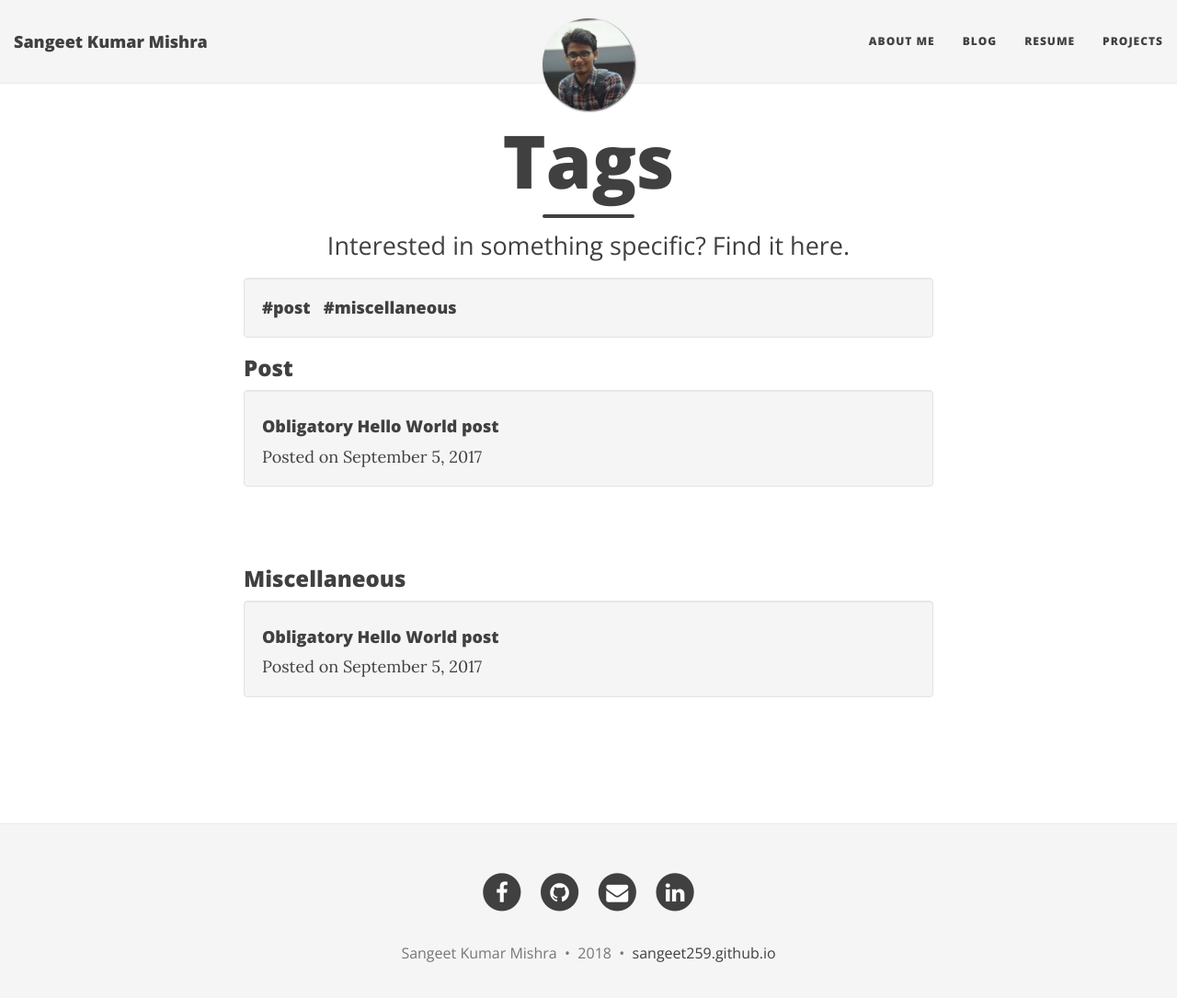
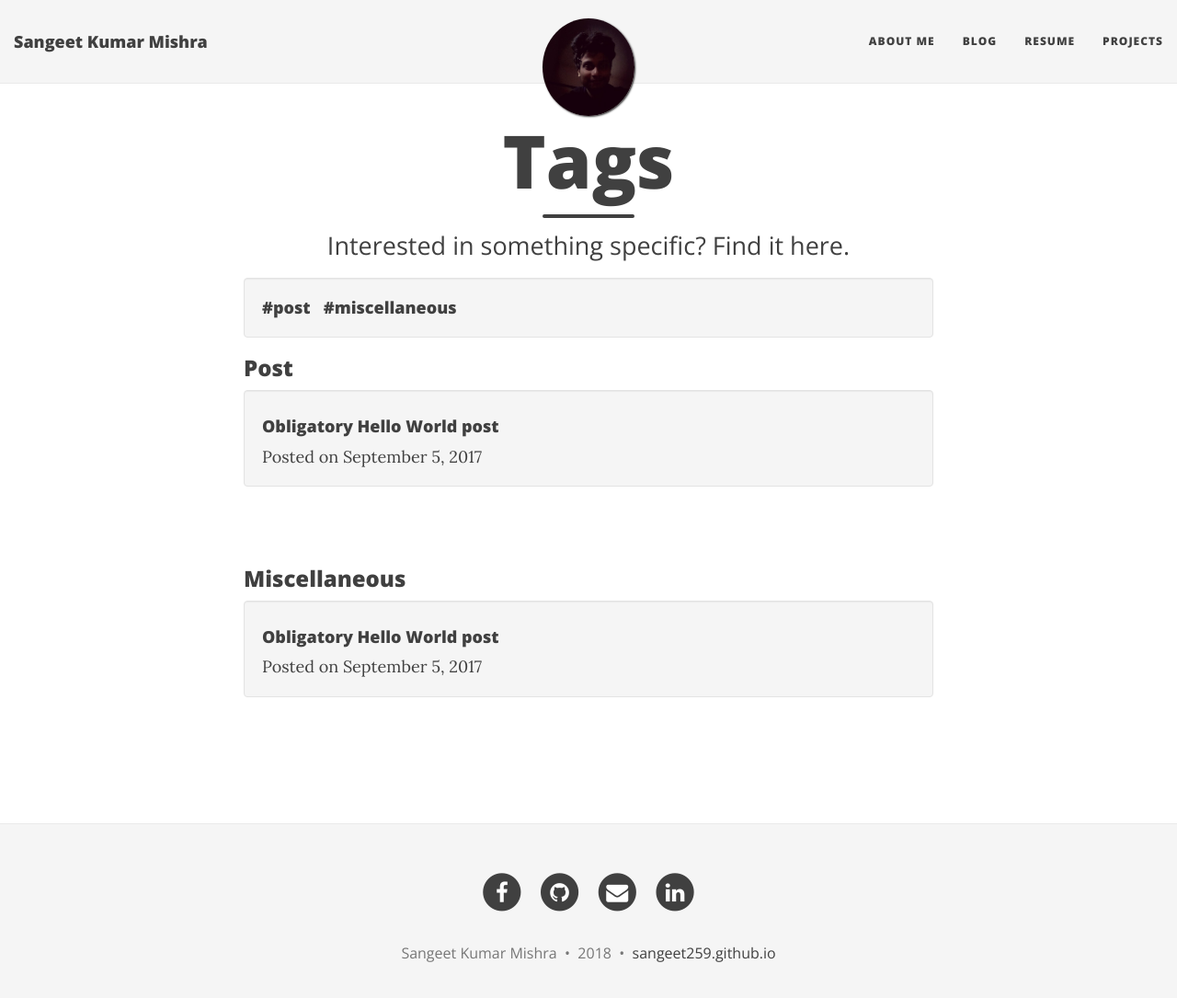
Before and after one commit to sangeet259/sangeet259.github.io, a Jekyll site: the page built from tags.md, in a window 1280 px wide and 1098 px high. Shown: the top 1085 px of the window at 92% size. Built offline with Jekyll 4.4.1, drawn with Linux system fonts in a browser that asks for light colours; nearby versions of some CDN libraries.

Commit message:
update DP and stuff

```diff
--- a/index.html
+++ b/index.html
@@ -15,7 +15,7 @@ bigimg:
 <script>
   $(function(){
     $(".typed").typed({
-      strings: ["an Open Source Enthusiast.","a Machine Learning Developer.","a Linux Fan.","a curious Quizzer.","Singer in Solitude :D","a Motivator :)"],
+      strings: ["an Open Source Enthusiast.","a Machine Learning Developer.","a Linux Fan !.","a curious Quizzer ?","Singer in Solitude :D","a Motivator :)"],
       typeSpeed: 100,
       loop: true,
       backDelay: 100
@@ -58,7 +58,7 @@ bigimg:
         </span>
         <h4>{{- gh-project -}}</h4>
 
-        <p class="text-muted">Some Implementations of GANs contributed by students as a part of Kharagpur Winter of Code</p>
+        <p class="text-muted">Some Implementations of GANs contributed by students as a part of Kharagpur Winter of Code '17</p>
 
         <img src="https://img.shields.io/github/forks/{{- gh-user -}}/{{- gh-project -}}.svg?style=social&label=Fork" alt="Github" title="Github Forks">
         <img src="https://img.shields.io/github/stars/{{- gh-user -}}/{{- gh-project -}}.svg?style=social&label=Stars" alt="Github" title="Github Stars">
```
Also changed, not shown: other parts of index.html (+1 -1 lines), img/display_picture.jpg, img/display_picture2.jpg (added).
